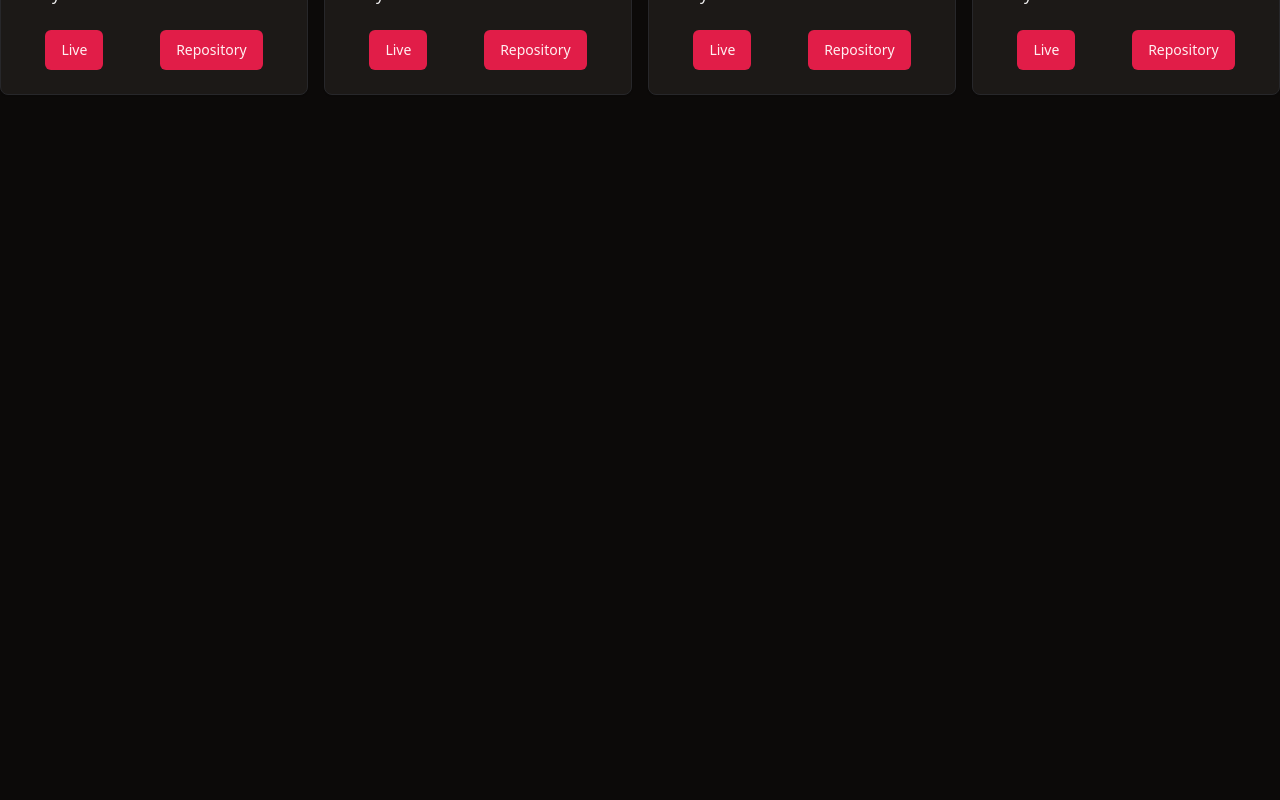
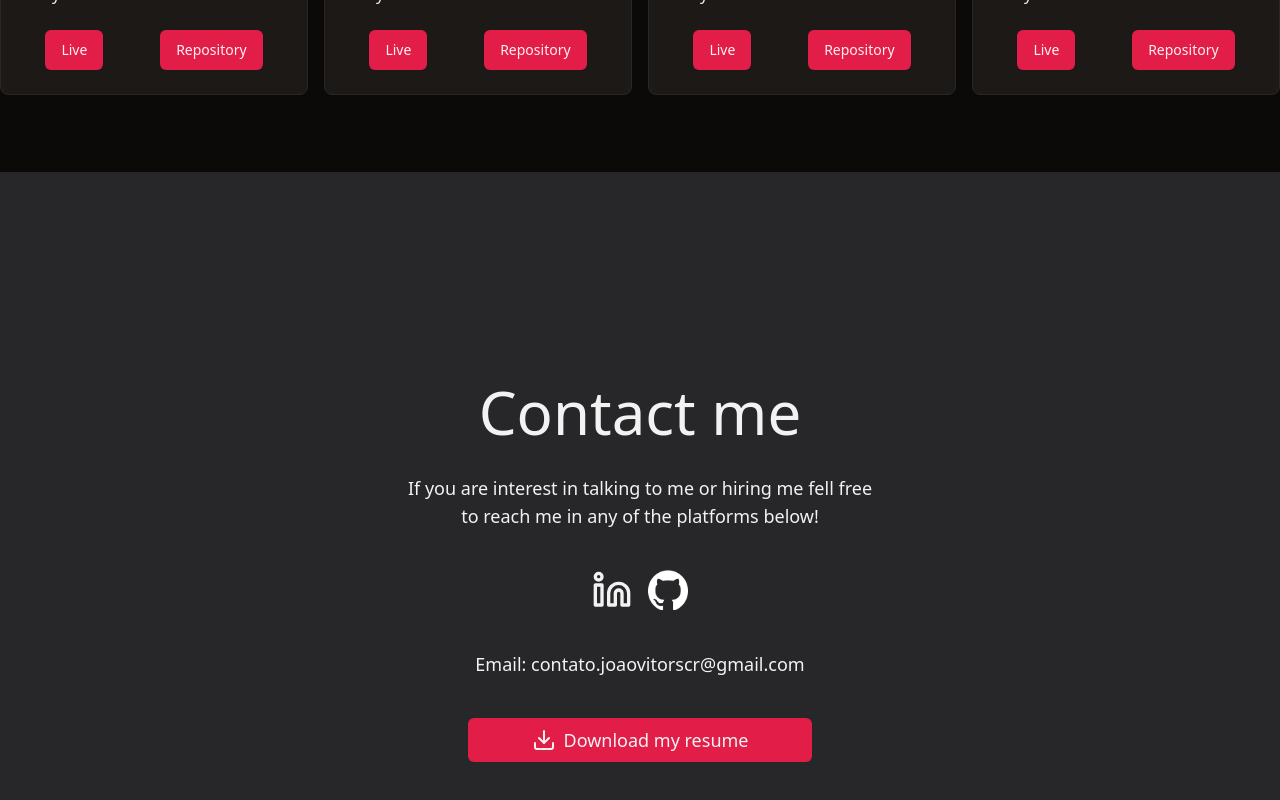
Before and after one commit to joaovitorscr/joaovitorscr.com, a React (Vite) app: page / in a window 1280 px wide. Shown: the part 3068-3868 px from the top of the page. Before the commit the page ends 3240 px from the top, so only its background shows below. Built offline with nearby package versions, Linux system fonts and the light colour scheme.

Commit message:
FEAT: Contact section

```diff
--- a/src/App.tsx
+++ b/src/App.tsx
@@ -6,6 +6,7 @@ import About from '@/components/sections/About'
 import Education from '@/components/sections/Education'
 import Projects from '@/components/sections/Projects'
 import Skills from '@/components/sections/Skills'
+import Contact from './components/sections/Contact'
 
 function App() {
   useEffect(() => {
@@ -27,6 +28,9 @@ function App() {
       <Element name="projects">
         <Projects />
       </Element>
+      <Element name="contact">
+        <Contact />
+      </Element>
     </main>
   )
 }
--- /dev/null
+++ b/src/components/sections/Contact.tsx
@@ -0,0 +1,55 @@
+import githubIcon from '@/assets/github.png'
+import { DownloadIcon, LinkedinIcon } from 'lucide-react'
+import Container from '../Container'
+
+export default function Contact() {
+  return (
+    <section
+      id="contact"
+      className="h-screen flex flex-col items-center justify-center bg-secondary"
+    >
+      <Container>
+        <div>
+          <div className="flex flex-col justify-center">
+            <h2 className="text-6xl font-medium text-center">Contact me</h2>
+            <p className="max-w-[480px] mt-8 font-medium text-lg text-center">
+              If you are interest in talking to me or hiring me fell free to
+              reach me in any of the platforms below!
+            </p>
+          </div>
+          <nav className="mt-10">
+            <ul className="flex space-x-4 justify-center items-center">
+              <li>
+                <a
+                  href="https://www.linkedin.com/in/joaovitorscruz/"
+                  target="#blank"
+                >
+                  <LinkedinIcon className="w-10 h-10" />
+                </a>
+              </li>
+              <li>
+                <a href="https://www.github.com/joaovitorscr" target="#blank">
+                  <img className="w-10 h-10" src={githubIcon} alt="GitHub" />
+                </a>
+              </li>
+            </ul>
+          </nav>
+          <div className="mt-10 flex justify-center">
+            <h3 className="text-lg font-medium">
+              Email: <span>contato.joaovitorscr@gmail.com</span>
+            </h3>
+          </div>
+          <div className="flex justify-center mt-10">
+            <button
+              type="button"
+              className="flex justify-center items-center bg-primary px-16 py-2 rounded-md space-x-2 hover:bg-red-400"
+            >
+              <DownloadIcon />
+              <span className="font-medium text-lg">Download my resume</span>
+            </button>
+          </div>
+        </div>
+      </Container>
+    </section>
+  )
+}
--- a/src/components/sections/Education.tsx
+++ b/src/components/sections/Education.tsx
@@ -2,7 +2,7 @@ import Container from '../Container'
 
 export default function Education() {
   return (
-    <div className="bg-secondary pt-10">
+    <section className="bg-secondary pt-10">
       <Container>
         <div className="flex justify-around items-center h-screen">
           <div className="flex flex-col items-start">
@@ -53,6 +53,6 @@ export default function Education() {
           </div>
         </div>
       </Container>
-    </div>
+    </section>
   )
 }
--- a/src/components/sections/Projects/index.tsx
+++ b/src/components/sections/Projects/index.tsx
@@ -3,7 +3,7 @@ import ProjectCard from '@/components/sections/Projects/ProjectCard'
 
 export default function Projects() {
   return (
-    <div className="flex flex-col items-center justify-center h-screen">
+    <section className="flex flex-col items-center justify-center h-screen">
       <Container>
         <div className="flex flex-col justify-center items-center">
           <h2 className="text-6xl font-bold">Projects</h2>
@@ -19,6 +19,6 @@ export default function Projects() {
           <ProjectCard />
         </div>
       </Container>
-    </div>
+    </section>
   )
 }
```
Also changed, not shown: src/assets/github.png (added).
